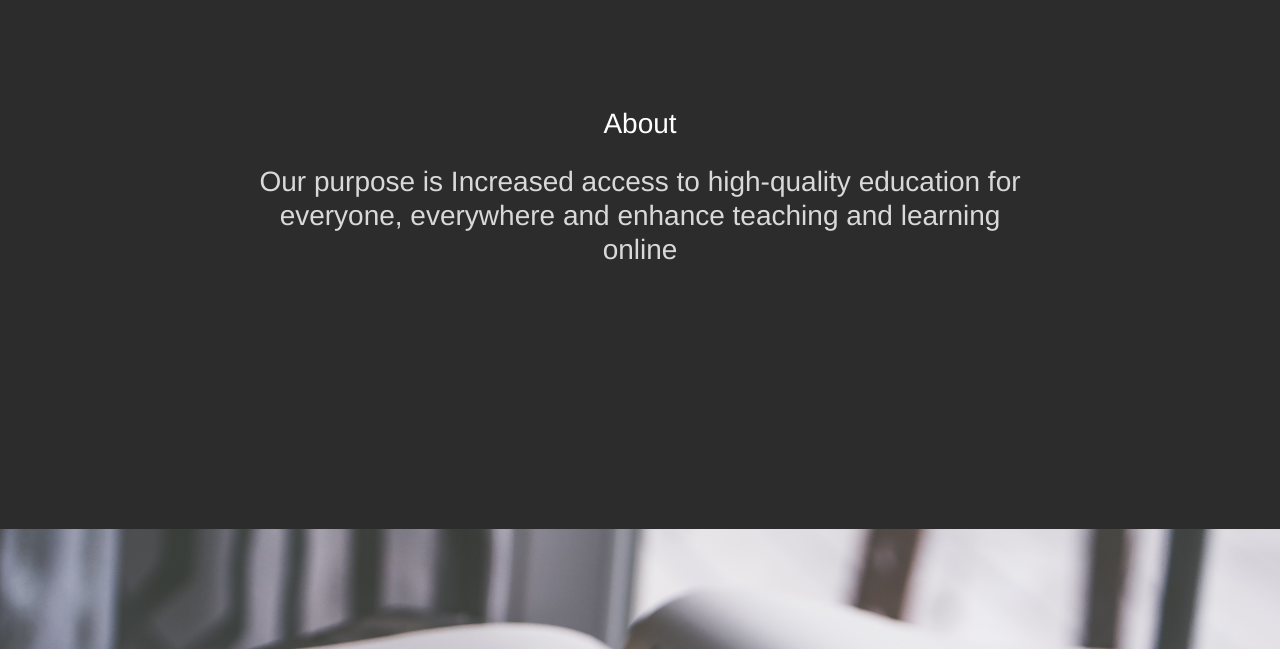
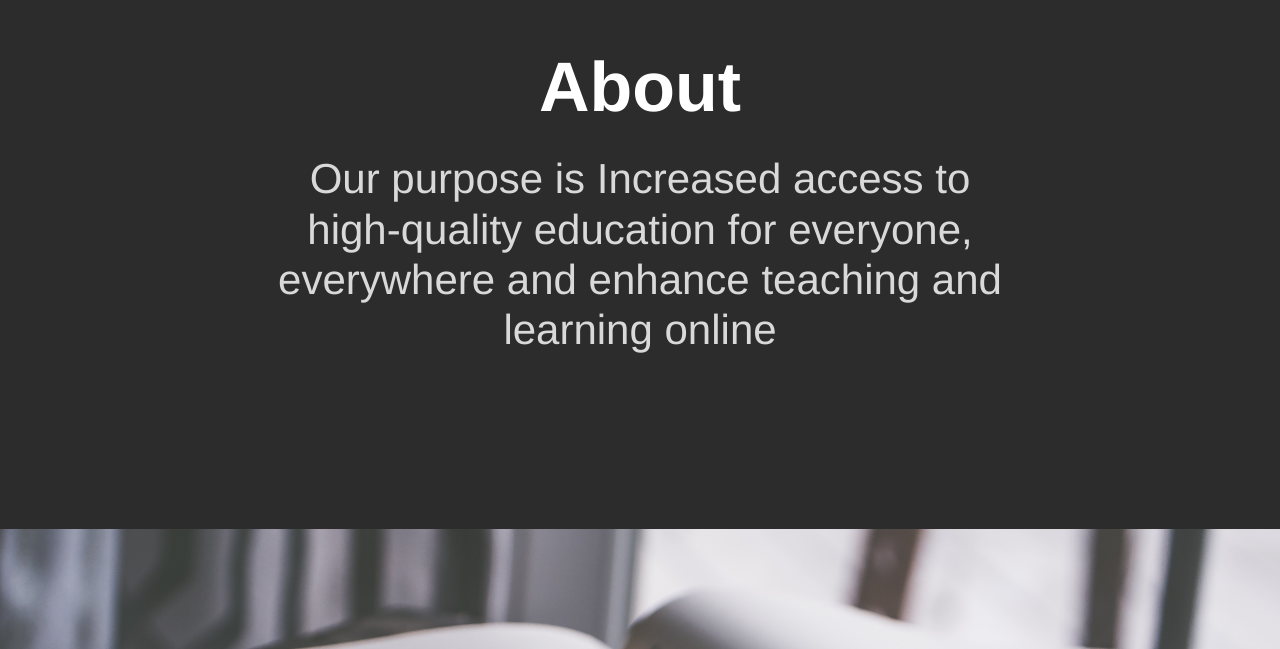
Before and after one commit to seerde/Project-3, a React (Create React App) app in the folder uranus_web_application/: page /home in a window 1280 px wide. Shown: the part 1071-1720 px from the top of the page. Built offline with nearby package versions, Linux system fonts and the light colour scheme; sample sign-in values are in the browser's storage.

Commit message:
Edit home page and add link for twitter and linkedin

```diff
--- a/uranus_web_application/src/assets/css/main.css
+++ b/uranus_web_application/src/assets/css/main.css
@@ -49,7 +49,7 @@
 
 /* home page */
 .about-text {
-  font-size: 2em;
+  font-size: 3em;
   font-weight: 400;
   margin: 0;
   color: #d9d9d9;
@@ -58,6 +58,7 @@
 .about-container {
   max-width: 70%;
   margin: 0 auto;
+  padding-top: 2em;
   position: relative;
   text-align: center;
   color: #ffffff;
@@ -65,8 +66,8 @@
 }
 
 .title {
-  font-size: 2em;
-  font-weight: 500;
+  font-size: 5em;
+  font-weight: 600;
   margin: 0;
   color: #adebeb;
   margin-bottom: 3%;
--- a/uranus_web_application/src/components/Footers/DemoFooter.js
+++ b/uranus_web_application/src/components/Footers/DemoFooter.js
@@ -13,10 +13,10 @@ function DemoFooter() {
           >
             <i className="fa fa-github"></i>
           </a>
-          <a className="social-icon social-icon--linkedin" href="">
+          <a className="social-icon social-icon--linkedin" href="https://www.linkedin.com/in/sarah-althobaiti-607420198/">
             <i className="fa fa-linkedin"></i>
           </a>
-          <a className="social-icon social-icon--twitter" href="">
+          <a className="social-icon social-icon--twitter" href="https://twitter.com/hananalsahli02">
             <i className="fa fa-twitter"></i>
           </a>
         </ul>
--- a/uranus_web_application/src/views/index-sections/SectionTypography.js
+++ b/uranus_web_application/src/views/index-sections/SectionTypography.js
@@ -19,7 +19,7 @@ function SectionTypography() {
             <div className="about-container">
               <h1 className="title">About</h1>
               <h1 className="about-text">
-                Our purpose is Increased access to high-quality education for
+                Our purpose is Increased access to <br></br> high-quality education for
                 everyone, everywhere and enhance teaching and learning online
               </h1>
             </div>
```
